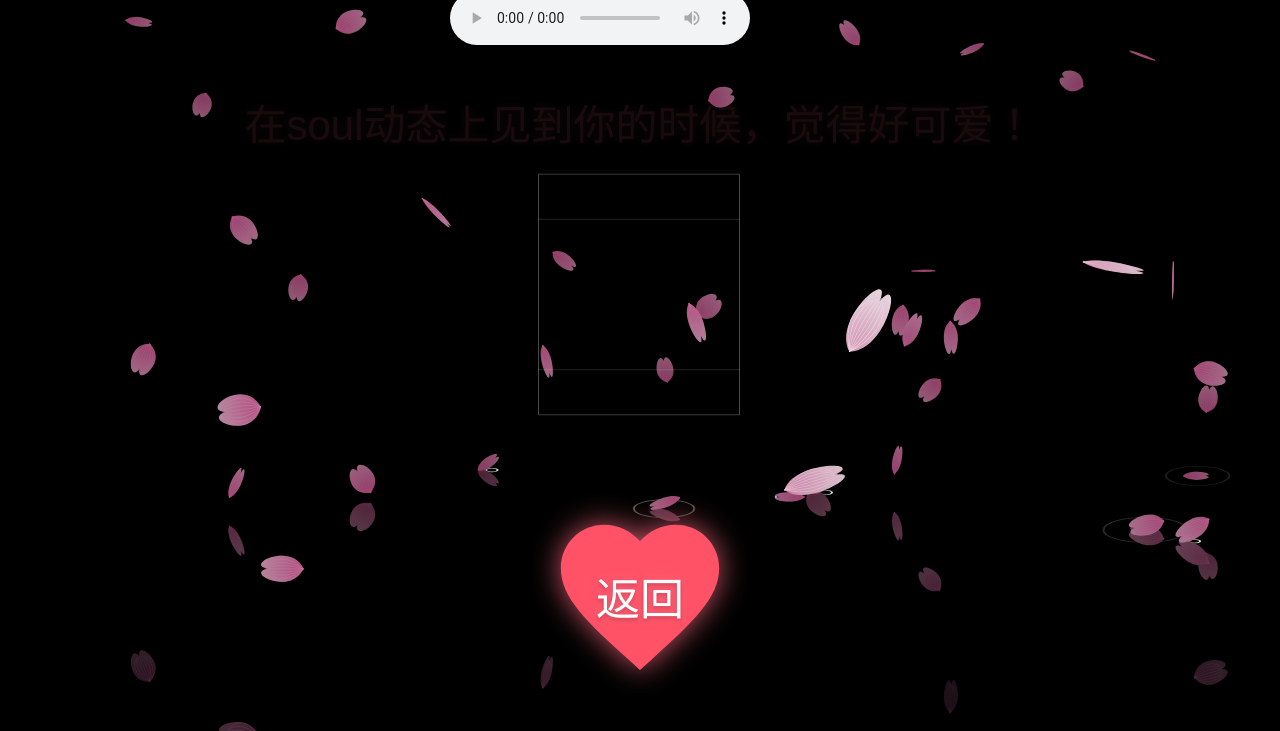
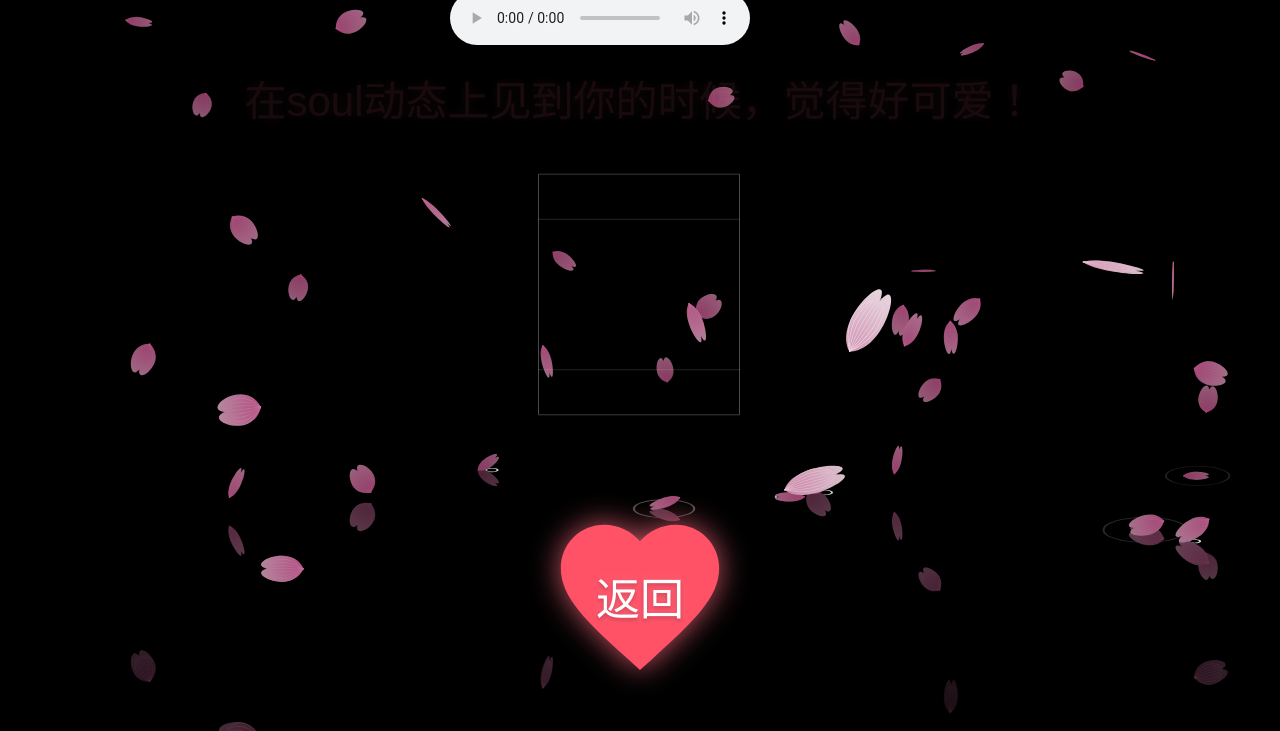
Before and after one commit to love-liuhuan/me, a plain HTML site: page newPage.html in a window 1280 px wide. Shown: the part 69-800 px from the top of the page. Drawn offline with nearby package versions, Linux system fonts and the light colour scheme.

Commit message:
Update newPage.html

```diff
--- a/newPage.html
+++ b/newPage.html
@@ -84,7 +84,7 @@
 
         .love-subtitle {
             position: fixed; /* 固定在页面中，不随滚动移动 */
-            top: 20%; /* 距离顶部10%位置，可调整 */
+            top: 17%; /* 距离顶部10%位置，可调整 */
             left: 50%;
             transform: translateX(-50%); /* 水平居中 */
             z-index: 9999; /* 层级最高，确保在3D相册和樱花之上 */
```
